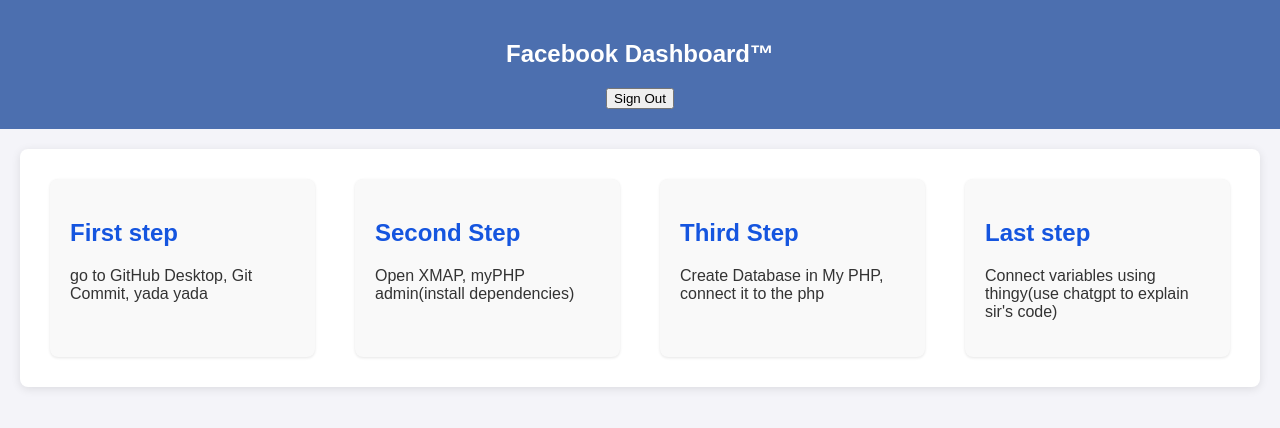
After one commit to Leuchzz/VIPINOSA_websystem_756, a PHP site: page /dashboard.php in a window 1280 px wide. The commit adds this page. Shown: the top 428 px of the page. Run offline with PHP 8.4, Linux system fonts and the light colour scheme; some libraries are stand-ins or nearby versions.

Commit message:
2nd push
created simple login ui, integrated local database, etc, etc, yada yada

```diff
--- /dev/null
+++ b/dashboard.php
@@ -0,0 +1,89 @@
+<!DOCTYPE html>
+<html lang="en">
+<head>
+    <meta charset="UTF-8">
+    <meta name="viewport" content="width=device-width, initial-scale=1.0">
+    <title>Dashboard</title>
+    <style>
+        body {
+            font-family: Arial, sans-serif;
+            margin: 0;
+            padding: 0;
+            background-color: #f4f4f9;
+            color: #333;
+        }
+
+        header {
+            background-color:rgb(76, 111, 175);
+            color: white;
+            padding: 20px;
+            text-align: center;
+        }
+
+        .container {
+            max-width: 1200px;
+            margin: 20px auto;
+            padding: 20px;
+            border-radius: 8px;
+            background: white;
+            box-shadow: 0 2px 10px rgba(0, 0, 0, 0.1);
+        }
+
+        .card {
+            background: #f9f9f9;
+            border-radius: 8px;
+            padding: 20px;
+            margin: 10px;
+            box-shadow: 0 1px 3px rgba(0, 0, 0, 0.1);
+        }
+
+        h2 {
+            color:rgb(21, 85, 223);
+        }
+
+        .grid {
+            display: grid;
+            grid-template-columns: repeat(auto-fill, minmax(250px, 1fr));
+            gap: 20px;
+        }
+    </style>
+</head>
+<body>
+    <header>
+        <nav>
+            <div class="nav-container">
+                <div class="nav-item">
+                    <h1>Facebook Dashboard™</h1>
+                </div>
+                <div class="nav-item">
+                    <a href="index.php" id="sign-out-button">
+                        <i class="fa fa-sign-out" aria-hidden="true"></i>
+                        <button type="submit" class="btn btn-primary w-100">Sign Out</button>
+                    </a>
+                </div>
+            </div>
+        </nav>
+    </header>
+    <div class="container">
+        <div class="grid">
+            <div class="card">
+                <h2>First step</h2>
+                <p>go to GitHub Desktop, Git Commit, yada yada</p>
+            </div>
+            <div class="card">
+                <h2>Second Step</h2>
+                <p>Open XMAP, myPHP admin(install dependencies)</p>
+            </div>
+            <div class="card">
+                <h2>Third Step</h2>
+                <p>Create Database in My PHP, connect it to the php</p>
+            </div>
+            <div class="card">
+                <h2>Last step</h2>
+                <p>Connect variables using thingy(use chatgpt to explain sir's code)</p>
+            </div>
+        </div>
+    </div>
+    <script src="https://cdn.jsdelivr.net/npm/@fortawesome/fontawesome-free@6.1.0/js/fontawesome.min.js"></script>
+</body>
+</html>
--- /dev/null
+++ b/notes.txt
@@ -0,0 +1 @@
+xmapp, my admin, apache, github desktop
```
Also changed, not shown: database.php (+12 -1 lines), index.php (+41 -1 lines), loginAction.php (+38 -1 lines).
